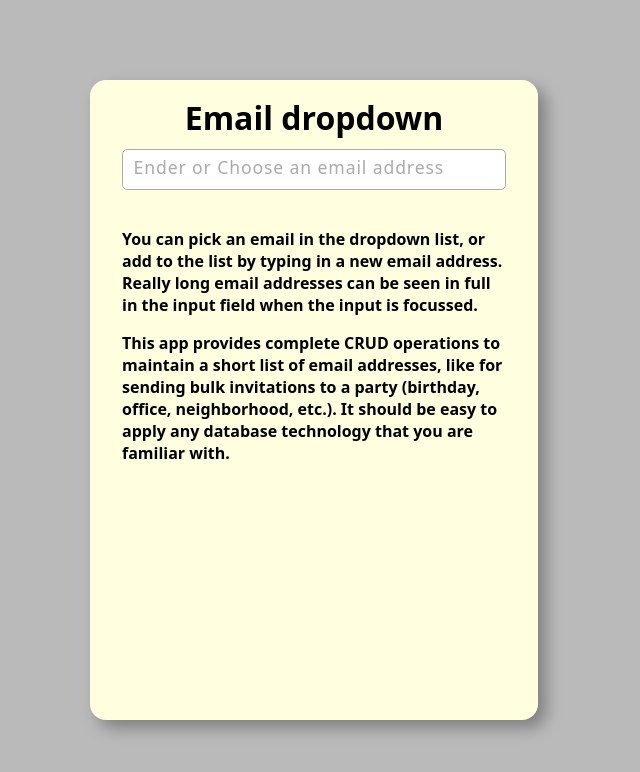
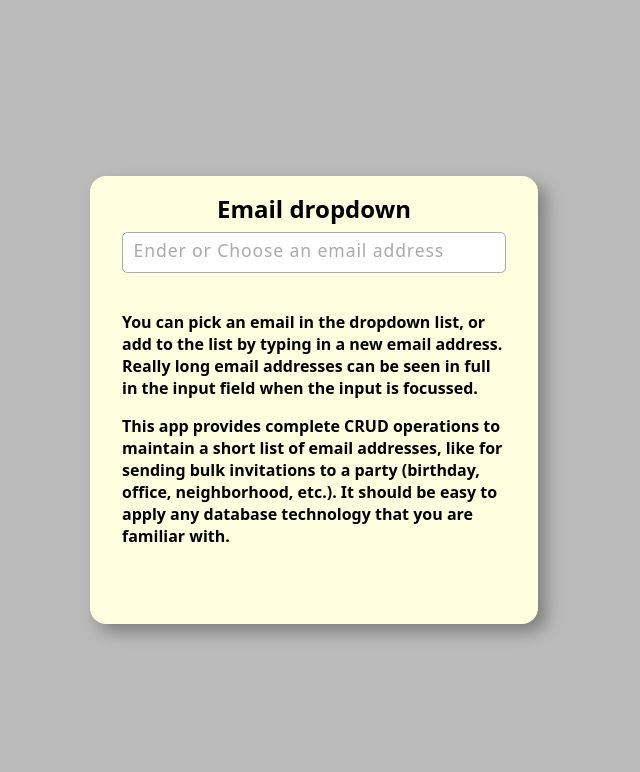
Before and after one commit to GuitarSlinger2024/email_dropdown_menu, a React (Vite) app: page / in a window 1280 px wide. Shown: the top 772 px of the page, without its empty margins (326-966 px from the left). Built offline with nearby package versions, Linux system fonts and the light colour scheme.

Commit message:
Correct some minor bugs

```diff
--- a/src/App.jsx
+++ b/src/App.jsx
@@ -34,7 +34,7 @@ function App({ mode }) {
 
   return (
     <main id="main">
-      <h1>Email dropdown</h1>
+      <h2 className='title'>Email dropdown</h2>
       <Dropdown
         placeHolder={'Ender or Choose an email address'}
         options={emailOptions}
--- a/src/components/Dropdown.jsx
+++ b/src/components/Dropdown.jsx
@@ -80,6 +80,7 @@ function Dropdown({
     console.log('%c' + target.className, 'background: lightgreen')
     setCurrentOpt(target.textContent)
     setValue(createEmailValue(target.textContent))
+    document.getElementById('errorMsg').classList.remove('showErrorMsg')
   }
 
   return (
--- a/src/styles/App.css
+++ b/src/styles/App.css
@@ -1,14 +1,14 @@
 #main {
   position: relative;;
-  width: 80vw;
   width: 28em;
+  height: 28em;
   padding: 1em 2em 15em;
   background-color: lightyellow;
   border-radius: 1em;
   box-shadow: .5em .5em 1em grey;
 }
 
-h1 {
+.title {
   text-align: center;
   margin-bottom: .3em;
 }
```
